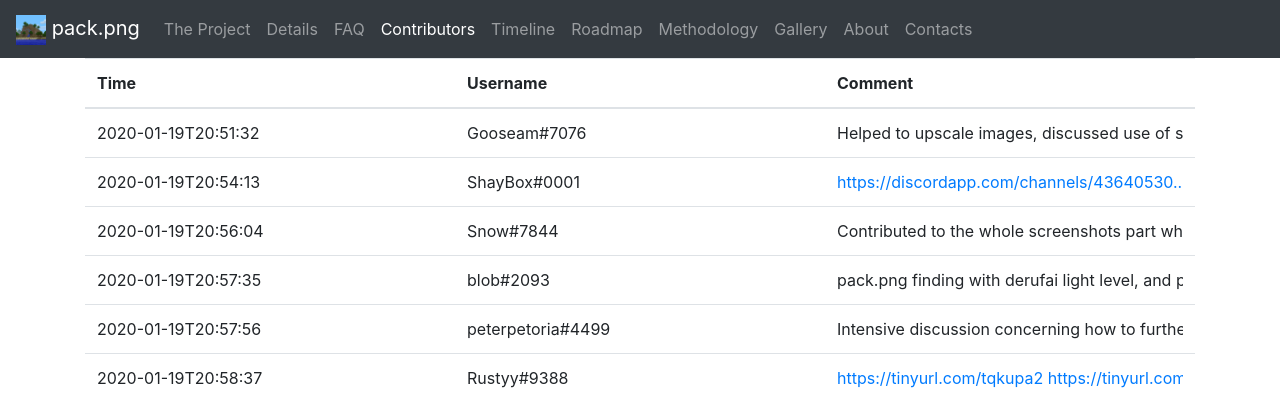
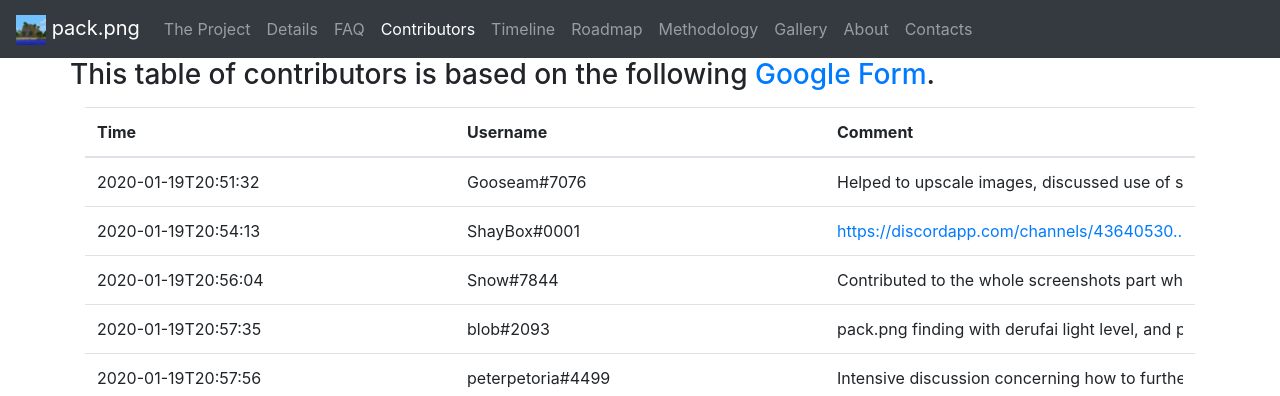
Before and after one commit to laundmo/packpng, a Flask app: page /contributors/ in a window 1280 px wide. Shown: the top 396 px of the page. Run offline with Flask 2, Linux system fonts and the light colour scheme; some libraries are stand-ins or nearby versions.

Commit message:
Added reference to where this contributors data is from

```diff
--- a/app/templates/contributors.html
+++ b/app/templates/contributors.html
@@ -6,6 +6,18 @@
 {% endblock %}
 
 {% block content %}
+<div>
+    <h3>
+        <p class="text-justify">
+            This table of contributors is based on the following <a
+                href="https://docs.google.com/forms/d/e/1FAIpQLSdbBwn_INIfPT7ZnJhvigHJ4Gkxz_X4i44E1hqxaAddC2OtHA/viewform">Google
+                Form</a>.
+        </p>
+    </h3>
+</div>
+
+
+
 <div class="container">
     <div class="table-responsive">
         <table class="table">
```
Lines whose indentation alone changed are shown as unchanged.
